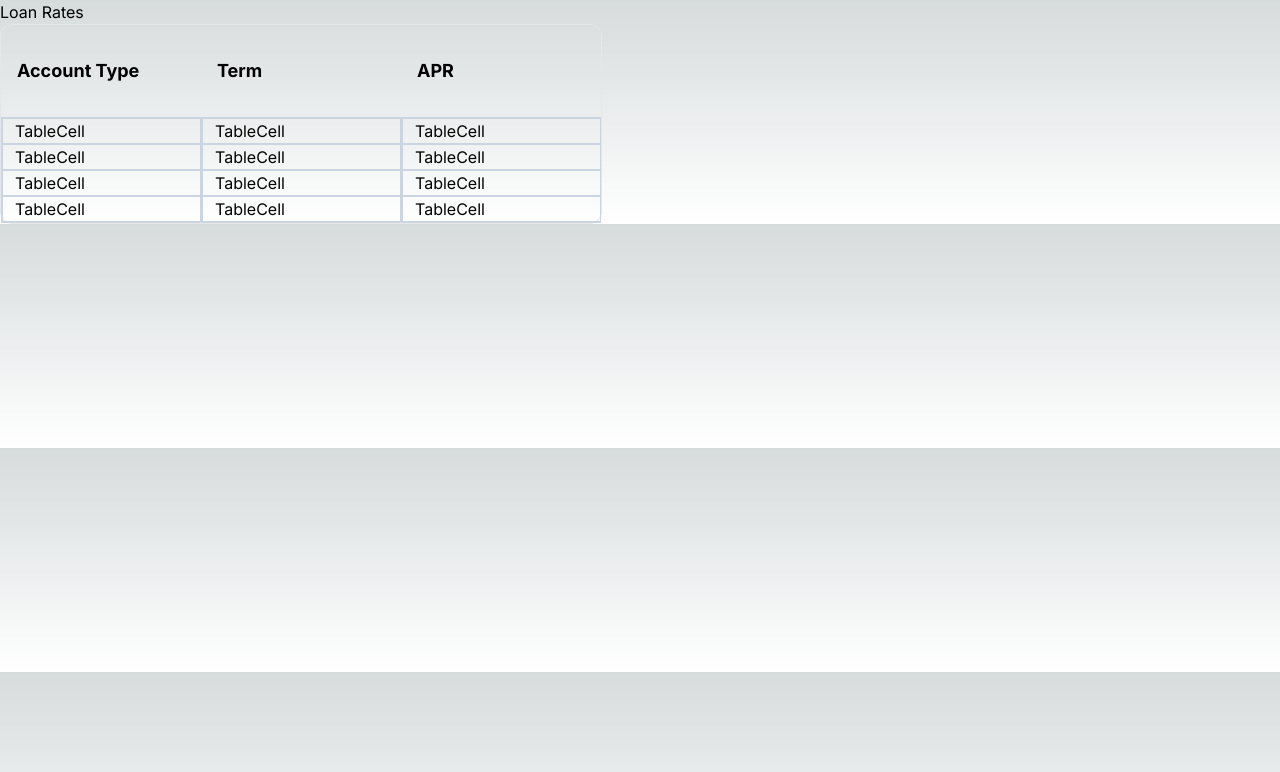
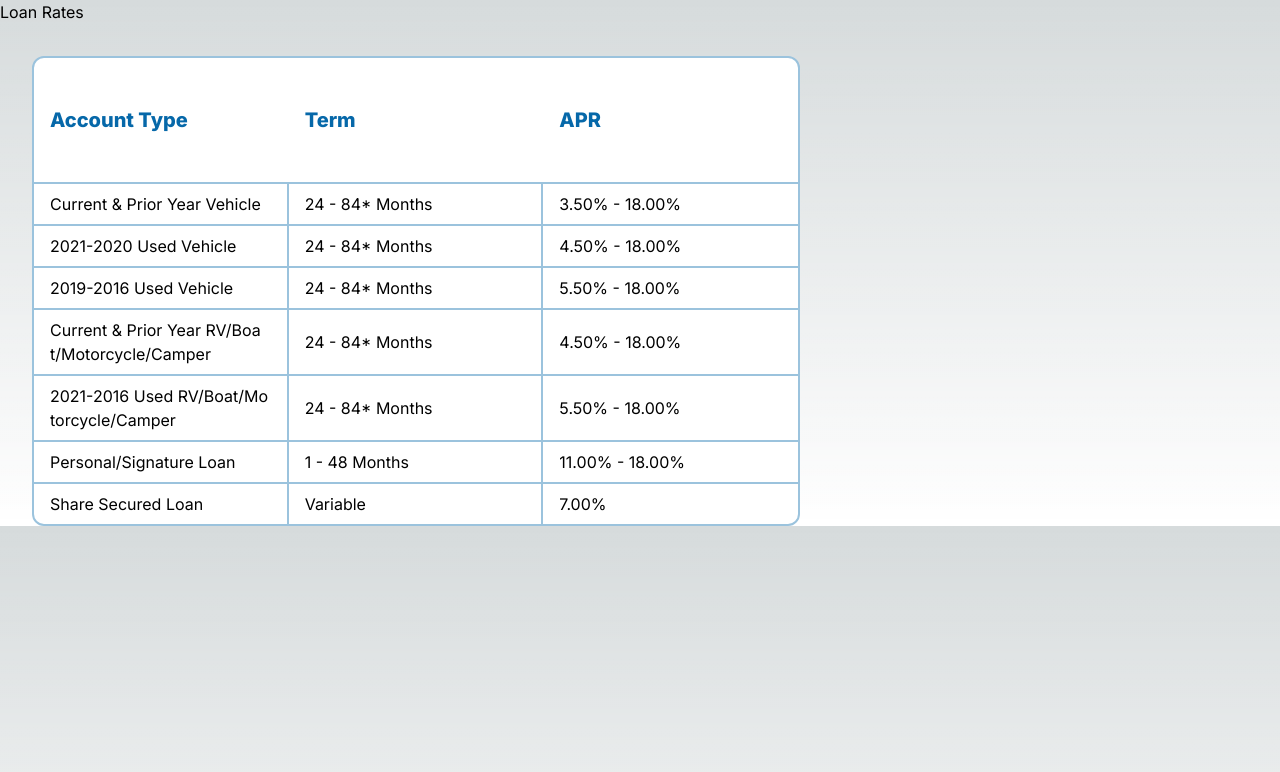
Before and after one commit to Dillonzellis/the-local-utils, a Next.js app: page / in a window 1280 px wide. Shown: the top 772 px of the page. Built offline with nearby package versions, Linux system fonts and the light colour scheme.

Commit message:
working div table

```diff
--- /dev/null
+++ b/app/Cell.tsx
@@ -0,0 +1,13 @@
+type CellProps = {
+  content: string;
+};
+
+const Cell = ({ content }: CellProps) => {
+  return (
+    <div className="px-4 py-2 border-t-2 border-primaryBlue-300 border-r-2 flex items-center text-black break-all">
+      {content}
+    </div>
+  );
+};
+
+export default Cell;
--- /dev/null
+++ b/app/ContentRow.tsx
@@ -0,0 +1,14 @@
+import Cell from "./Cell";
+import { LoanType } from "./data";
+
+const ContentRow = ({ accountType, term, apr }: LoanType) => {
+  return (
+    <div className="grid grid-cols-3">
+      <Cell content={accountType} />
+      <Cell content={term} />
+      <Cell content={apr} />
+    </div>
+  );
+};
+
+export default ContentRow;
--- /dev/null
+++ b/app/Head.tsx
@@ -0,0 +1,13 @@
+type HeadProps = {
+  title: string;
+};
+
+const Head = ({ title }: HeadProps) => {
+  return (
+    <div className="py-12 px-4 font-extrabold text-xl text-primaryBlue-400">
+      {title}
+    </div>
+  );
+};
+
+export default Head;
--- a/app/Table.tsx
+++ b/app/Table.tsx
@@ -1,12 +1,23 @@
-import React from "react";
-import TableCol from "./TableCol";
+import ContentRow from "./ContentRow";
+import Head from "./Head";
+import { Loans } from "./data";
 
 const Table = () => {
   return (
-    <div className="flex border rounded-xl max-w-fit">
-      <TableCol title="Account Type" />
-      <TableCol title="Term" />
-      <TableCol title="APR" />
+    <div className="loan-table ml-8 mt-8 flex flex-col border-2 border-primaryBlue-300 rounded-xl bg-white">
+      <div className="grid grid-cols-3">
+        <Head title="Account Type" />
+        <Head title="Term" />
+        <Head title="APR" />
+      </div>
+      {Loans.map((loan, idx) => (
+        <ContentRow
+          key={idx}
+          accountType={loan.accountType}
+          term={loan.term}
+          apr={loan.apr}
+        />
+      ))}
     </div>
   );
 };
--- a/app/globals.css
+++ b/app/globals.css
@@ -25,3 +25,9 @@ body {
     )
     rgb(var(--background-start-rgb));
 }
+
+/* Loans Table */
+
+.loan-table > div:nth-child(n + 2):nth-child(-n + 8) > div:nth-child(3) {
+  border-right: none;
+}
--- a/app/page.tsx
+++ b/app/page.tsx
@@ -6,7 +6,9 @@ export default function Home() {
     <main>
       <h1>Loan Rates</h1>
 
-      <Table />
+      <div className="max-w-[800px]">
+        <Table />
+      </div>
 
       {/* <NewTable /> */}
     </main>
--- a/tailwind.config.js
+++ b/tailwind.config.js
@@ -1,18 +1,19 @@
 /** @type {import('tailwindcss').Config} */
 module.exports = {
   content: [
-    './pages/**/*.{js,ts,jsx,tsx,mdx}',
-    './components/**/*.{js,ts,jsx,tsx,mdx}',
-    './app/**/*.{js,ts,jsx,tsx,mdx}',
+    "./pages/**/*.{js,ts,jsx,tsx,mdx}",
+    "./components/**/*.{js,ts,jsx,tsx,mdx}",
+    "./app/**/*.{js,ts,jsx,tsx,mdx}",
   ],
   theme: {
     extend: {
-      backgroundImage: {
-        'gradient-radial': 'radial-gradient(var(--tw-gradient-stops))',
-        'gradient-conic':
-          'conic-gradient(from 180deg at 50% 50%, var(--tw-gradient-stops))',
+      colors: {
+        primaryBlue: {
+          400: "rgb(6, 104, 169)",
+          300: "rgb(155, 195, 221)",
+        },
       },
     },
   },
   plugins: [],
-}
+};
```
